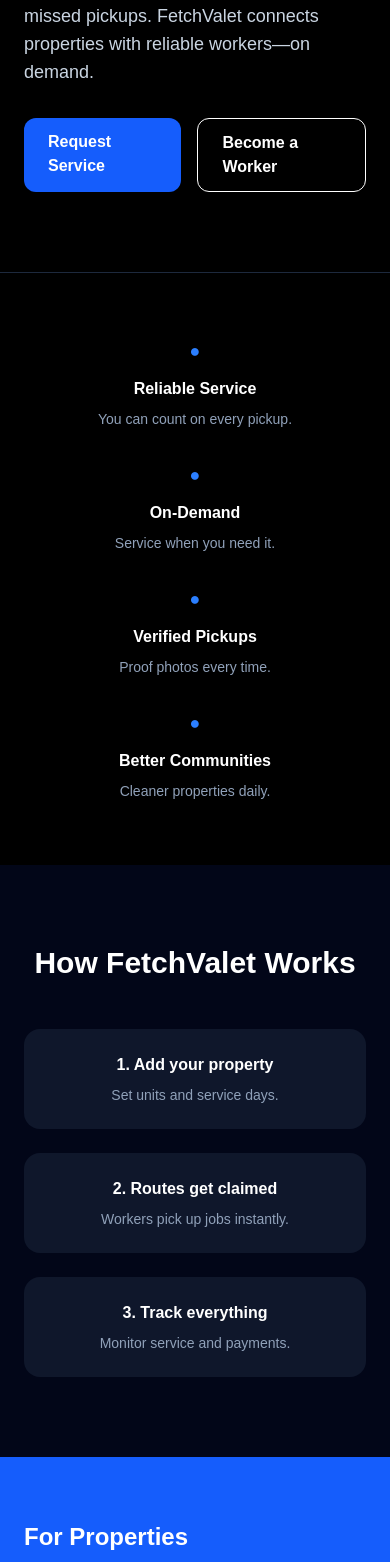
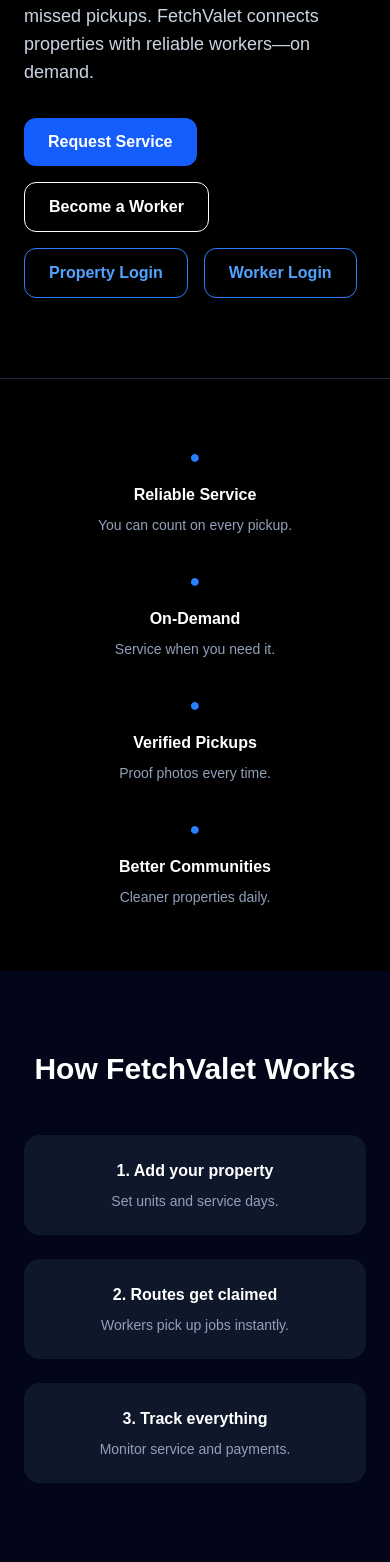
Before and after one commit to DonnaMarieCodez/fetchvalet, a Next.js app: page / in a window 390 px wide. Shown: the part 406-1968 px from the top of the page. Built offline with nearby package versions, Linux system fonts and the light colour scheme.

Commit message:
Set worker signup to waitlist

```diff
--- a/app/page.tsx
+++ b/app/page.tsx
@@ -3,27 +3,24 @@
 export default function HomePage() {
   return (
     <main className="bg-black text-white">
-      {/* HERO */}
       <section className="relative overflow-hidden">
-        <div className="mx-auto max-w-7xl px-6 py-20 grid md:grid-cols-2 gap-12 items-center">
-
-          {/* LEFT SIDE */}
+        <div className="mx-auto grid max-w-7xl items-center gap-12 px-6 py-20 md:grid-cols-2">
           <div>
-            <p className="text-blue-500 text-sm uppercase tracking-widest">
+            <p className="text-sm uppercase tracking-widest text-blue-500">
               On-Demand Valet Trash Service
             </p>
 
-            <h1 className="mt-4 text-5xl md:text-6xl font-extrabold leading-tight">
+            <h1 className="mt-4 text-5xl font-extrabold leading-tight md:text-6xl">
               A better way to <br />
               <span className="text-blue-500">handle valet trash.</span>
             </h1>
 
-            <p className="mt-6 text-lg text-slate-300 max-w-xl">
-              No hiring. No scheduling headaches. No missed pickups.
-              FetchValet connects properties with reliable workers—on demand.
+            <p className="mt-6 max-w-xl text-lg text-slate-300">
+              No hiring. No scheduling headaches. No missed pickups. FetchValet
+              connects properties with reliable workers—on demand.
             </p>
 
-            <div className="mt-8 flex gap-4">
+            <div className="mt-8 flex flex-wrap gap-4">
               <Link
                 href="/property/onboarding"
                 className="rounded-xl bg-blue-600 px-6 py-3 font-semibold hover:bg-blue-500"
@@ -37,10 +34,23 @@
               >
                 Become a Worker
               </Link>
+
+              <Link
+                href="/property/login"
+                className="rounded-xl border border-blue-500 px-6 py-3 font-semibold text-blue-400 hover:bg-blue-500 hover:text-white"
+              >
+                Property Login
+              </Link>
+
+              <Link
+                href="/worker/login"
+                className="rounded-xl border border-blue-500 px-6 py-3 font-semibold text-blue-400 hover:bg-blue-500 hover:text-white"
+              >
+                Worker Login
+              </Link>
             </div>
           </div>
 
-          {/* RIGHT SIDE IMAGE */}
           <div className="hidden md:block">
             <div className="rounded-3xl bg-gradient-to-br from-slate-900 to-slate-800 p-6 shadow-2xl">
               <div className="h-[400px] w-full rounded-2xl bg-[url('/hero-trash.jpg')] bg-cover bg-center" />
@@ -49,81 +59,29 @@
         </div>
       </section>
 
-      {/* FEATURES */}
       <section className="border-t border-slate-800">
-        <div className="mx-auto max-w-7xl px-6 py-16 grid md:grid-cols-4 gap-8 text-center">
-
-          <div>
-            <p className="text-blue-500 text-lg">●</p>
-            <h3 className="mt-3 font-semibold">Reliable Service</h3>
-            <p className="text-sm text-slate-400 mt-2">
-              You can count on every pickup.
-            </p>
-          </div>
-
-          <div>
-            <p className="text-blue-500 text-lg">●</p>
-            <h3 className="mt-3 font-semibold">On-Demand</h3>
-            <p className="text-sm text-slate-400 mt-2">
-              Service when you need it.
-            </p>
-          </div>
-
-          <div>
-            <p className="text-blue-500 text-lg">●</p>
-            <h3 className="mt-3 font-semibold">Verified Pickups</h3>
-            <p className="text-sm text-slate-400 mt-2">
-              Proof photos every time.
-            </p>
-          </div>
-
-          <div>
-            <p className="text-blue-500 text-lg">●</p>
-            <h3 className="mt-3 font-semibold">Better Communities</h3>
-            <p className="text-sm text-slate-400 mt-2">
-              Cleaner properties daily.
-            </p>
-          </div>
-
+        <div className="mx-auto grid max-w-7xl gap-8 px-6 py-16 text-center md:grid-cols-4">
+          <Feature title="Reliable Service" text="You can count on every pickup." />
+          <Feature title="On-Demand" text="Service when you need it." />
+          <Feature title="Verified Pickups" text="Proof photos every time." />
+          <Feature title="Better Communities" text="Cleaner properties daily." />
         </div>
       </section>
 
-      {/* HOW IT WORKS */}
       <section className="bg-slate-950">
         <div className="mx-auto max-w-7xl px-6 py-20 text-center">
           <h2 className="text-3xl font-bold">How FetchValet Works</h2>
 
-          <div className="mt-12 grid md:grid-cols-3 gap-6">
-
-            <div className="rounded-2xl bg-slate-900 p-6">
-              <h3 className="font-semibold">1. Add your property</h3>
-              <p className="text-sm text-slate-400 mt-2">
-                Set units and service days.
-              </p>
-            </div>
-
-            <div className="rounded-2xl bg-slate-900 p-6">
-              <h3 className="font-semibold">2. Routes get claimed</h3>
-              <p className="text-sm text-slate-400 mt-2">
-                Workers pick up jobs instantly.
-              </p>
-            </div>
-
-            <div className="rounded-2xl bg-slate-900 p-6">
-              <h3 className="font-semibold">3. Track everything</h3>
-              <p className="text-sm text-slate-400 mt-2">
-                Monitor service and payments.
-              </p>
-            </div>
-
+          <div className="mt-12 grid gap-6 md:grid-cols-3">
+            <Step title="1. Add your property" text="Set units and service days." />
+            <Step title="2. Routes get claimed" text="Workers pick up jobs instantly." />
+            <Step title="3. Track everything" text="Monitor service and payments." />
           </div>
         </div>
       </section>
 
-      {/* CTA SPLIT */}
       <section className="bg-blue-600">
-        <div className="mx-auto max-w-7xl px-6 py-16 grid md:grid-cols-2 gap-8 items-center text-white">
-
+        <div className="mx-auto grid max-w-7xl items-center gap-8 px-6 py-16 text-white md:grid-cols-2">
           <div>
             <h3 className="text-2xl font-bold">For Properties</h3>
             <p className="mt-2 text-blue-100">
@@ -132,7 +90,7 @@
 
             <Link
               href="/property/onboarding"
-              className="inline-block mt-4 rounded-xl bg-white text-blue-600 px-5 py-3 font-semibold"
+              className="mt-4 inline-block rounded-xl bg-white px-5 py-3 font-semibold text-blue-600"
             >
               Get Started
             </Link>
@@ -146,14 +104,32 @@
 
             <Link
               href="/signup/worker"
-              className="inline-block mt-4 rounded-xl border border-white px-5 py-3 font-semibold"
+              className="mt-4 inline-block rounded-xl border border-white px-5 py-3 font-semibold"
             >
               Join Now
             </Link>
           </div>
-
         </div>
       </section>
     </main>
   );
 }
+
+function Feature({ title, text }: { title: string; text: string }) {
+  return (
+    <div>
+      <p className="text-lg text-blue-500">●</p>
+      <h3 className="mt-3 font-semibold">{title}</h3>
+      <p className="mt-2 text-sm text-slate-400">{text}</p>
+    </div>
+  );
+}
+
+function Step({ title, text }: { title: string; text: string }) {
+  return (
+    <div className="rounded-2xl bg-slate-900 p-6">
+      <h3 className="font-semibold">{title}</h3>
+      <p className="mt-2 text-sm text-slate-400">{text}</p>
+    </div>
+  );
+}
--- a/app/signup/worker/page.tsx
+++ b/app/signup/worker/page.tsx
@@ -18,6 +18,7 @@
 
   async function handleSignup(e: React.FormEvent<HTMLFormElement>) {
     e.preventDefault();
+
     setLoading(true);
     setErrorMsg("");
 
@@ -28,8 +29,8 @@
       password,
       options: {
         data: {
-          full_name: fullName,
-          phone,
+          full_name: fullName.trim(),
+          phone: phone.trim(),
           role: "worker",
         },
       },
@@ -43,12 +44,15 @@
 
     const { error: profileError } = await supabase.from("profiles").upsert({
       id: data.user.id,
-      full_name: fullName,
-      phone,
+      full_name: fullName.trim(),
+      phone: phone.trim(),
       email: cleanEmail,
       role: "worker",
-      status: "pending",
+      status: "waitlist",
       worker_score: 75,
+      background_check_status: "not_started",
+      stripe_onboarding_status: "not_started",
+      worker_onboarding_completed: false,
     });
 
     if (profileError) {
@@ -57,19 +61,23 @@
       return;
     }
 
-    router.push("/worker/onboarding");
+    router.push("/worker/status");
   }
 
   return (
-    <main className="min-h-screen bg-slate-100 flex items-center justify-center px-4 py-10">
+    <main className="flex min-h-screen items-center justify-center bg-slate-100 px-4 py-10">
       <div className="w-full max-w-lg rounded-3xl bg-white p-8 shadow-sm ring-1 ring-slate-200">
-        <h1 className="text-3xl font-bold text-slate-900">
-          Worker Application
+        <p className="text-sm font-bold uppercase tracking-[0.25em] text-blue-600">
+          Worker Waitlist
+        </p>
+
+        <h1 className="mt-3 text-3xl font-black text-slate-900">
+          Apply to work with FetchValet
         </h1>
 
         <p className="mt-2 text-sm text-slate-600">
-          Apply to become a FetchValet worker. Your account will stay pending
-          until approved by an admin.
+          Submit your basic information first. If approved, you’ll complete
+          onboarding, background check consent, and payout setup.
         </p>
 
         {errorMsg && (
@@ -119,7 +127,7 @@
             disabled={loading}
             className="w-full rounded-2xl bg-slate-900 px-4 py-3 text-sm font-semibold text-white disabled:opacity-60"
           >
-            {loading ? "Submitting..." : "Submit Application"}
+            {loading ? "Submitting..." : "Join Waitlist"}
           </button>
         </form>
 
```
